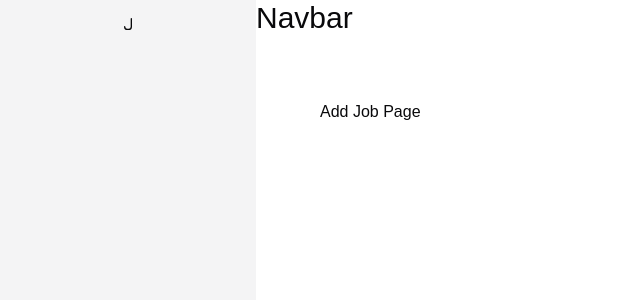
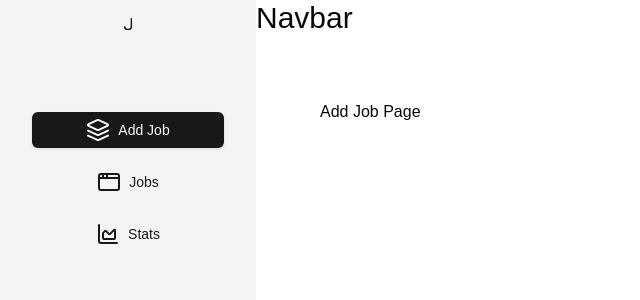
Before and after one commit to mmaustin/job-tracker, a Next.js app in the folder tracker/: page /add-job in a window 1280 px wide. Shown: the top 300 px of the page, without its empty margins (0-640 px from the left). Built offline with nearby package versions, Linux system fonts and the light colour scheme.

Commit message:
Completed initial sidebar setup

```diff
--- a/tracker/components/Sidebar.tsx
+++ b/tracker/components/Sidebar.tsx
@@ -6,13 +6,25 @@ import Image from "next/image";
 import Link from "next/link";
 import { Button } from "./ui/button";
 import { usePathname } from "next/navigation";
-import {TbLetterJ} from 'react-icons/tb'
+import { TbLetterJ } from 'react-icons/tb'
 
 
 const Sidebar = () => {
+
+  const pathname = usePathname();
+
   return (
     <aside className="py-4 px-8 bg-muted h-full">
       <TbLetterJ className="mx-auto" />
+      <div className="flex flex-col mt-20 gap-y-4">
+        {links.map(link => {
+          return <Button asChild key={link.href} variant={pathname === link.href ? 'default' : 'link'}>
+            <Link href={link.href} className="flex items-center gap-x-2">
+              {link.icon} <span className="capitalize">{link.label}</span>
+            </Link>
+          </Button>
+        })}
+      </div>
     </aside>
   )
 }
```
